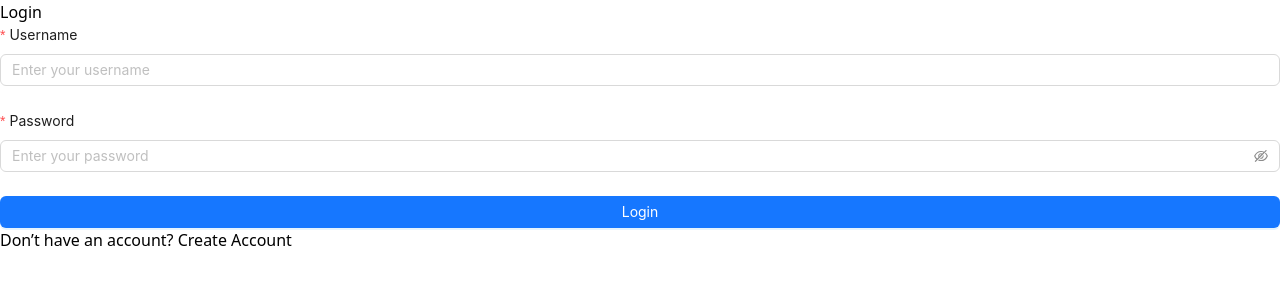
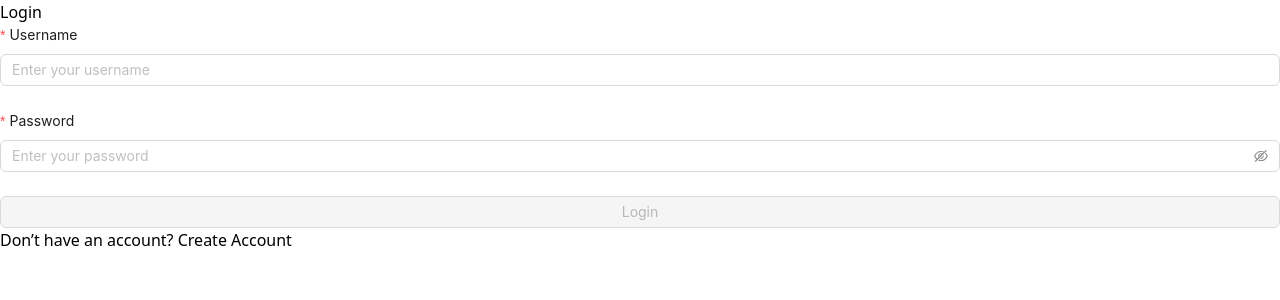
Before and after one commit to rianafrianto/frontend, a React (Vite) app: page /login in a window 1280 px wide. Shown: the top 300 px of the page. Built offline with nearby package versions, Linux system fonts and the light colour scheme; no server answers.

Commit message:
disabled button auth

```diff
--- a/src/components/AuthForm.jsx
+++ b/src/components/AuthForm.jsx
@@ -2,7 +2,7 @@ import { useContext } from 'react';;
 import { DataContext } from '../context/DataContext';
 
 const AuthForm = (props) => {
-    const { Button, Form, Input, Select, login, navigate, register } = useContext(DataContext);
+    const { Button, Form, Input, Select, login, navigate, register, loading } = useContext(DataContext);
     const { type } = props;
 
     const onFinish = async (values) => {
@@ -49,7 +49,7 @@ const AuthForm = (props) => {
                             <Input.Password placeholder="Enter your password" />
                         </Form.Item>
 
-                        <Button type="primary" htmlType="submit" block>
+                        <Button type="primary" htmlType="submit" block disabled={loading}>
                             {type}
                         </Button>
                     </Form>
```
